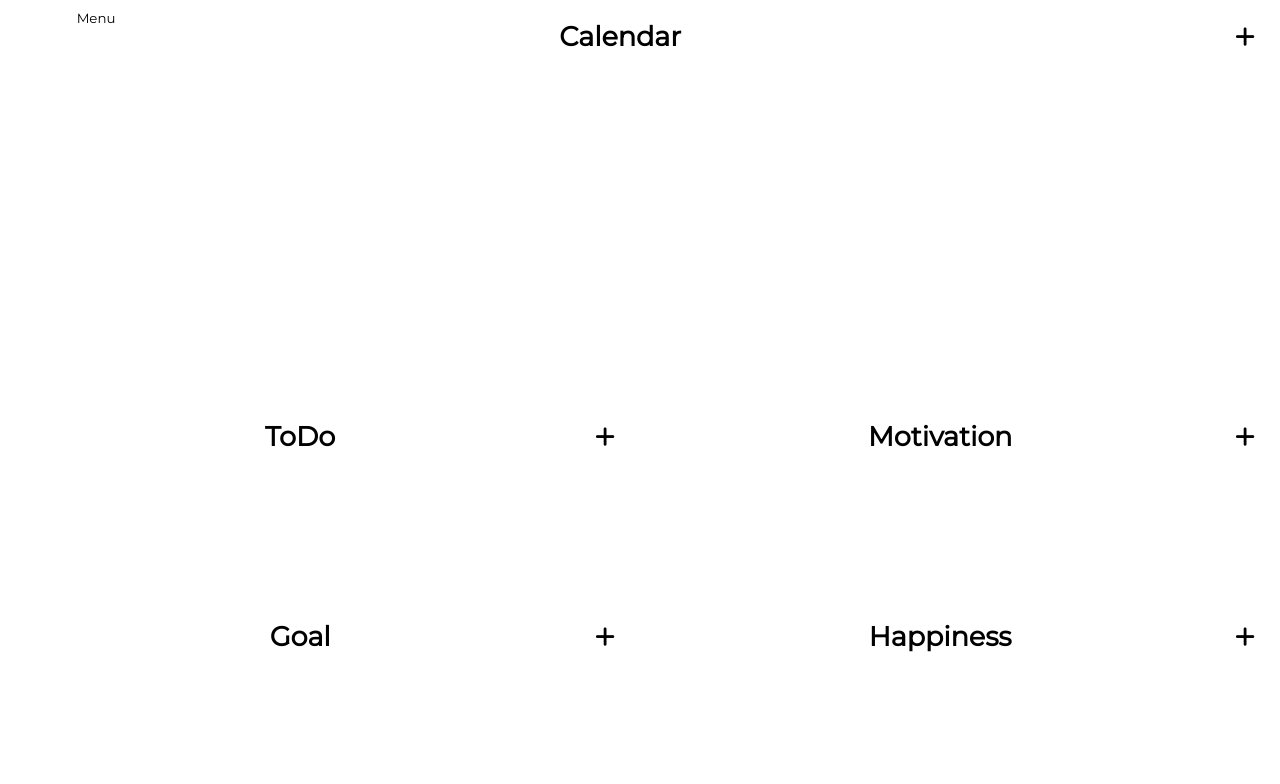
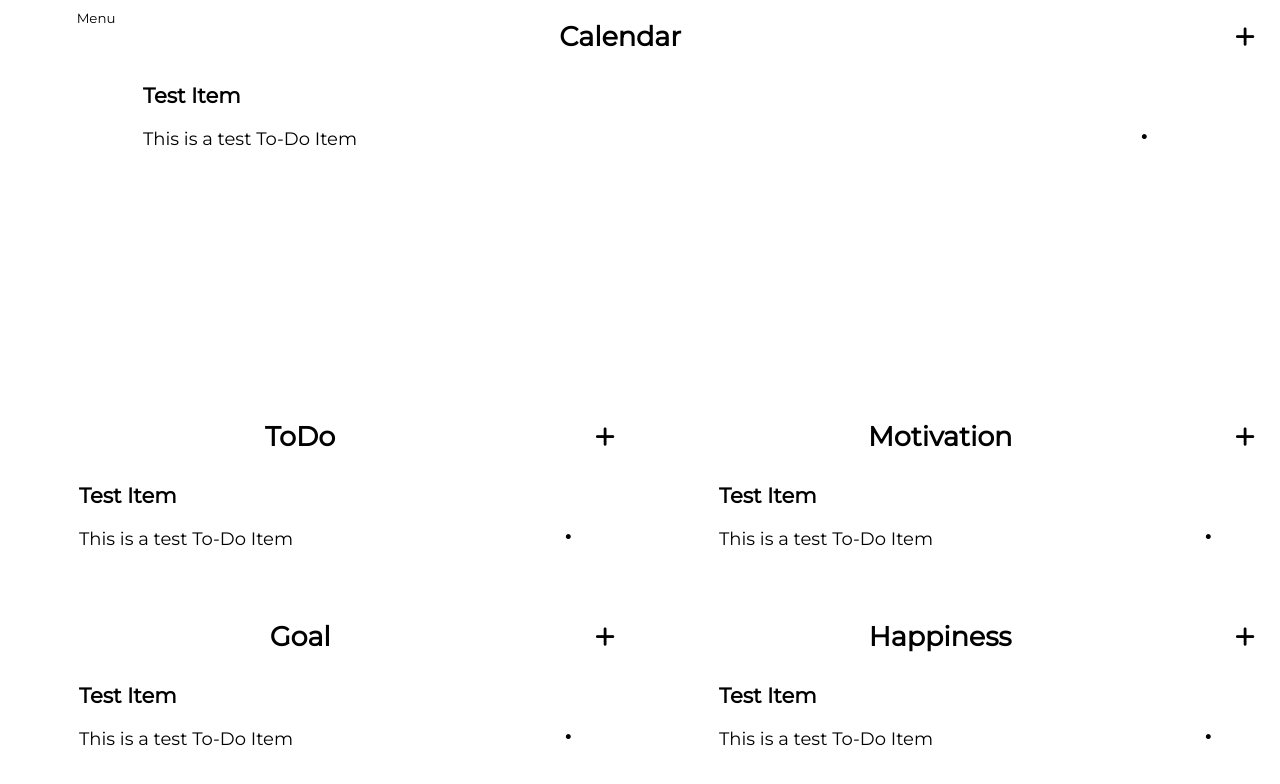
Before and after one commit to hxl1116/Flothe, a React (Create React App) app: page / in a window 1280 px wide. Shown: the top 784 px of the page. Built offline with nearby package versions, Linux system fonts and the light colour scheme.

Commit message:
Added To-Do Task scheduling to the Calendar Section functionality. Known Issues: updating/deleting has no effect

```diff
--- a/public/css/style.css
+++ b/public/css/style.css
@@ -12,7 +12,7 @@ body {
 
 .item-group {
   display: grid;
-  grid: "content icons"/5fr auto;
+  grid: "content icons" "input-group icons"/5fr auto;
 }
 .item-group li h3 {
   padding: 10px 15px;
@@ -20,11 +20,15 @@ body {
 .item-group li p {
   padding: 10px 15px;
 }
+.item-group #input-group {
+  grid-area: input-group;
+}
 .item-group .options-group {
   display: flex;
   flex-flow: column;
   place-self: center;
   justify-items: center;
+  grid-area: icons;
 }
 .item-group .options-group i {
   text-align: center;
--- a/resources/sass/partials/_item.sass
+++ b/resources/sass/partials/_item.sass
@@ -1,7 +1,6 @@
 .item-group
   display: grid
-  grid: "content icons" / 5fr auto
-
+  grid: "content icons" "input-group icons" / 5fr auto
   li
     h3
       padding: 10px 15px
@@ -9,11 +8,15 @@
     p
       padding: 10px 15px
 
+  #input-group
+    grid-area: input-group
+
   .options-group
     display: flex
     flex-flow: column
     place-self: center
     justify-items: center
+    grid-area: icons
 
     i
       text-align: center
--- a/src/components/App.js
+++ b/src/components/App.js
@@ -12,21 +12,40 @@ const sections = {
 class App extends Component {
     constructor(props) {
         super(props);
+        this.state = {
+            transferredTasks: []
+        }
     }
+
+    transferTaskToEvent = (task) => {
+        this.setState({
+            transferredTasks: this.state.transferredTasks.concat(task)
+        }, () => {
+            console.log(task)
+        })
+    };
 
     render() {
         return (
             <>
                 <Sidebar/>
                 <div id="sections-wrapper" className="day-layout">
-                    <Section id={'calendar'} name={'Calendar'} timed={true}/>
-                    <Section id={'todo'} name={'ToDo'}/>
-                    <Section id={'goal'} name={'Goal'}/>
-                    <Section id={'motivation'} name={'Motivation'}/>
-                    <Section id={'happiness'} name={'Happiness'}/>
-                    {/* {Object.values(sections).map(section => (*/}
-                    {/*    <Section key={`${section.id}-section`} id={section.id} name={section.name}/>*/}
-                    {/*))} */}
+                    <Section id={'calendar'} name={'Calendar'} timed={true}
+                             transferredTasks={this.state.transferredTasks}
+                    />
+                    <Section id={'todo'} name={'ToDo'}
+                             transferTaskToEvent={(task) => this.transferTaskToEvent(task)}
+                             transferredTasks={this.state.transferredTasks}
+                    />
+                    <Section id={'goal'} name={'Goal'}
+                             transferredTasks={this.state.transferredTasks}
+                    />
+                    <Section id={'motivation'} name={'Motivation'}
+                             transferredTasks={this.state.transferredTasks}
+                    />
+                    <Section id={'happiness'} name={'Happiness'}
+                             transferredTasks={this.state.transferredTasks}
+                    />
                 </div>
             </>
         )
--- a/src/components/Item.js
+++ b/src/components/Item.js
@@ -6,7 +6,8 @@ class Item extends Component {
         super(props);
         this.state = {
             showEditGroup: false,
-            showOptions: false
+            showOptions: false,
+            showTimeGroup: false
         }
     }
 
@@ -28,18 +29,34 @@ class Item extends Component {
         }, 5000)
     };
 
-    updateTask = () => {
+    toggleTimeGroup = () => {
+        this.setState({
+            showTimeGroup: !this.state.showTimeGroup
+        })
+    };
+
+    updateSelf = () => {
         let name = document.querySelector(`#${this.props.section}-name-edit`);
         let desc = document.querySelector(`#${this.props.section}-desc-edit`);
 
-        this.props.updateSelf(this.props.idx, {
+        this.props.updateItem(this.props.idx, {
             name: (name.value || this.props.name),
             desc: (desc.value || this.props.desc)
         })
     };
 
-    deleteTask = () => {
-        this.props.deleteSelf(this.props.idx)
+    deleteSelf = () => {
+        this.props.deleteItem(this.props.idx)
+    };
+
+    scheduleSelf = () => {
+        let startTime = document.querySelector(`#${this.props.section}-start-time-edit`);
+        let endTime = document.querySelector(`#${this.props.section}-end-time-edit`);
+
+        this.props.scheduleItem(this.props.idx, {
+            start: startTime.value,
+            end: endTime.value
+        })
     };
 
     render() {
@@ -48,15 +65,22 @@ class Item extends Component {
                 {this.state.showOptions ? (
                     <>
                         <i className="fas fa-pen-square fa-lg" onClick={() => {
+                            if (this.state.showTimeGroup) this.toggleTimeGroup();
                             this.toggleEditGroup();
                             this.toggleOptionsGroup();
                         }}/>
                         {/* todo: add onClick functionality */}
                         <i className="fas fa-calendar-plus fa-lg"/>
                         <i className="fas fa-trash-alt fa-lg" onClick={() => {
-                            this.deleteTask();
+                            this.deleteSelf();
                             this.toggleOptionsGroup();
                         }}/>
+                        {this.props.section === 'todo' ?
+                            <button onClick={() => {
+                                if (this.state.showEditGroup) this.toggleEditGroup();
+                                this.toggleTimeGroup();
+                                this.toggleOptionsGroup();
+                            }}>Schedule</button> : <></>}
                     </>
                 ) : (
                     <>
@@ -67,22 +91,47 @@ class Item extends Component {
             </div>
         );
 
+        const editGroup = (
+            <div id={`${this.props.section}-edit-group`}
+                 className={`section-input-group ${this.state.showEditGroup ? 'show' : 'hide'}`}>
+                <input type="text" id={`${this.props.section}-name-edit`} placeholder="Name"/>
+                <input type="text" id={`${this.props.section}-desc-edit`} placeholder="Description"/>
+                <button onClick={() => {
+                    this.updateSelf();
+                    this.toggleEditGroup()
+                }}>Change
+                </button>
+            </div>
+        );
+
+        const timeGroup = (
+            <div id={`${this.props.section}-time-group`}
+                 className={`section-input-group ${this.state.showTimeGroup ? 'show' : 'hide'}`}>
+                <input type="datetime-local" id={`${this.props.section}-start-time-edit`}/>
+                <input type="datetime-local" id={`${this.props.section}-end-time-edit`}/>
+                <button onClick={() => {
+                    this.scheduleSelf();
+                    this.deleteSelf();
+                    this.toggleTimeGroup()
+                }}>Schedule
+                </button>
+            </div>
+        );
+
         return (
             <div className="item-group">
                 <li>
                     <h3>{this.props.name}</h3>
                     <p>{this.props.desc}</p>
+                    <p>{this.props.start}</p>
+                    <p>{this.props.end}</p>
                 </li>
                 {optionsGroup}
-                <div id={`${this.props.section}-edit-group`}
-                     className={`section-input-group ${this.state.showEditGroup ? 'show' : 'hide'}`}>
-                    <input type="text" id={`${this.props.section}-name-edit`} placeholder="Name"/>
-                    <input type="text" id={`${this.props.section}-desc-edit`} placeholder="Description"/>
-                    <button onClick={() => {
-                        this.updateTask();
-                        this.toggleEditGroup()
-                    }}>Change
-                    </button>
+                <div id="input-group" className={
+                    this.state.showEditGroup || this.state.showTimeGroup ? 'show' : 'hide'
+                }>
+                    {editGroup}
+                    {timeGroup}
                 </div>
             </div>
         );
@@ -94,8 +143,11 @@ Item.propTypes = {
     idx: PropTypes.number,
     name: PropTypes.string,
     desc: PropTypes.string,
-    updateSelf: PropTypes.func,
-    deleteSelf: PropTypes.func
+    start: PropTypes.string,
+    end: PropTypes.string,
+    updateItem: PropTypes.func,
+    deleteItem: PropTypes.func,
+    scheduleItem: PropTypes.func
 };
 
 export default Item
--- a/src/components/Section.js
+++ b/src/components/Section.js
@@ -7,7 +7,12 @@ class Section extends Component {
         super(props);
         this.state = {
             showInputGroup: false,
-            items: []
+            items: [
+                {
+                    name: 'Test Item',
+                    desc: 'This is a test To-Do Item'
+                }
+            ]
         }
     }
 
@@ -29,12 +34,14 @@ class Section extends Component {
         }
     };
 
+    // todo - modify to account for transferred tasks
     updateItem = (idx, update) => {
         this.setState({
             items: this.state.items.map((item, jdx) => idx === jdx ? update : item)
         })
     };
 
+    // todo - modify to account for transferred tasks
     deleteItem = (idx) => {
         this.setState({
             items: this.state.items.filter((item, jdx) => {
@@ -46,22 +53,55 @@ class Section extends Component {
         })
     };
 
+    scheduleItem = (idx, update) => {
+        let task = this.state.items.filter((item, jdx) => {
+            return idx === jdx
+        });
+
+        task[0].start = update.start;
+        task[0].end = update.end;
+
+        this.props.transferTaskToEvent(task)
+    };
+
     render() {
         const sectionHeader = (
             <div className="section-header">
                 <h2>{this.props.name}</h2>
                 <i className={`fas fa-plus fa-lg ${this.state.showInputGroup ? 'hide' : 'show'}`}
-                   onClick={this.toggleAddInput}/>
+                   onClick={this.toggleAddInput}
+                />
             </div>
         );
 
         const sectionList = (
             <ol id={`${this.props.id}-section-list`} className="section-list">
-                {Object.values(this.state.items).map(((val, idx) => (
-                    <Item key={`${this.props.name}-task-${idx}`} section={this.props.id} idx={idx}
-                          name={val.name} desc={val.desc} updateSelf={(idx, update) => this.updateItem(idx, update)}
-                          deleteSelf={(idx) => this.deleteItem(idx)}/>
-                )))}
+                {Object.values(this.state.items).map((val, idx) => (
+                    <Item key={`${this.props.name}-task-${idx}`}
+                          section={this.props.id}
+                          idx={idx}
+                          name={val.name}
+                          desc={val.desc}
+                          updateItem={(idx, update) => this.updateItem(idx, update)}
+                          deleteItem={(idx) => this.deleteItem(idx)}
+                          scheduleItem={(idx, update) => this.scheduleItem(idx, update)}
+                    />
+                ))}
+                {this.props.timed ? <>
+                    {Object.values(this.props.transferredTasks).map((val, idx) => (
+                        <Item key={`${this.props.name}-transferred-task-${idx}`}
+                              section={this.props.id}
+                              idx={idx}
+                              name={val.name}
+                              desc={val.desc}
+                              start={val.start}
+                              end={val.end}
+                              updateItem={(idx, update) => this.updateItem(idx, update)}
+                              deleteItem={(idx) => this.deleteItem(idx)}
+                              scheduleItem={(idx, update) => this.scheduleItem(idx, update)}
+                        />
+                    ))}
+                </> : <></>}
             </ol>
         );
 
@@ -71,14 +111,19 @@ class Section extends Component {
                 <input type="text" id={`${this.props.name}-desc-input`} placeholder="Description"/>
                 {this.props.timed ? (
                     <>
-                        <input type="text" id={`${this.props.name}-start-input`} defaultValue={'Current time'} placeholder={'Start time'}/>
+                        <input type="text"
+                               id={`${this.props.name}-start-input`}
+                               defaultValue={'Current time'}
+                               placeholder={'Start time'}
+                        />
                         <input type="text" id={`${this.props}-end-input`} placeholder={'End time'}/>
                     </>
                 ) : (<></>)}
                 <button onClick={() => {
                     this.addItem();
                     this.toggleAddInput()
-                }}>Add
+                }}>
+                    Add
                 </button>
             </div>
         );
@@ -96,7 +141,9 @@ class Section extends Component {
 Section.propTypes = {
     id: PropTypes.string,
     name: PropTypes.string,
-    timed: PropTypes.bool
+    timed: PropTypes.bool,
+    transferredTasks: PropTypes.array,
+    transferTaskToEvent: PropTypes.func
 };
 
 export default Section
```
Also changed, not shown: 1 other file (tests, documents, lock files or other folders).
